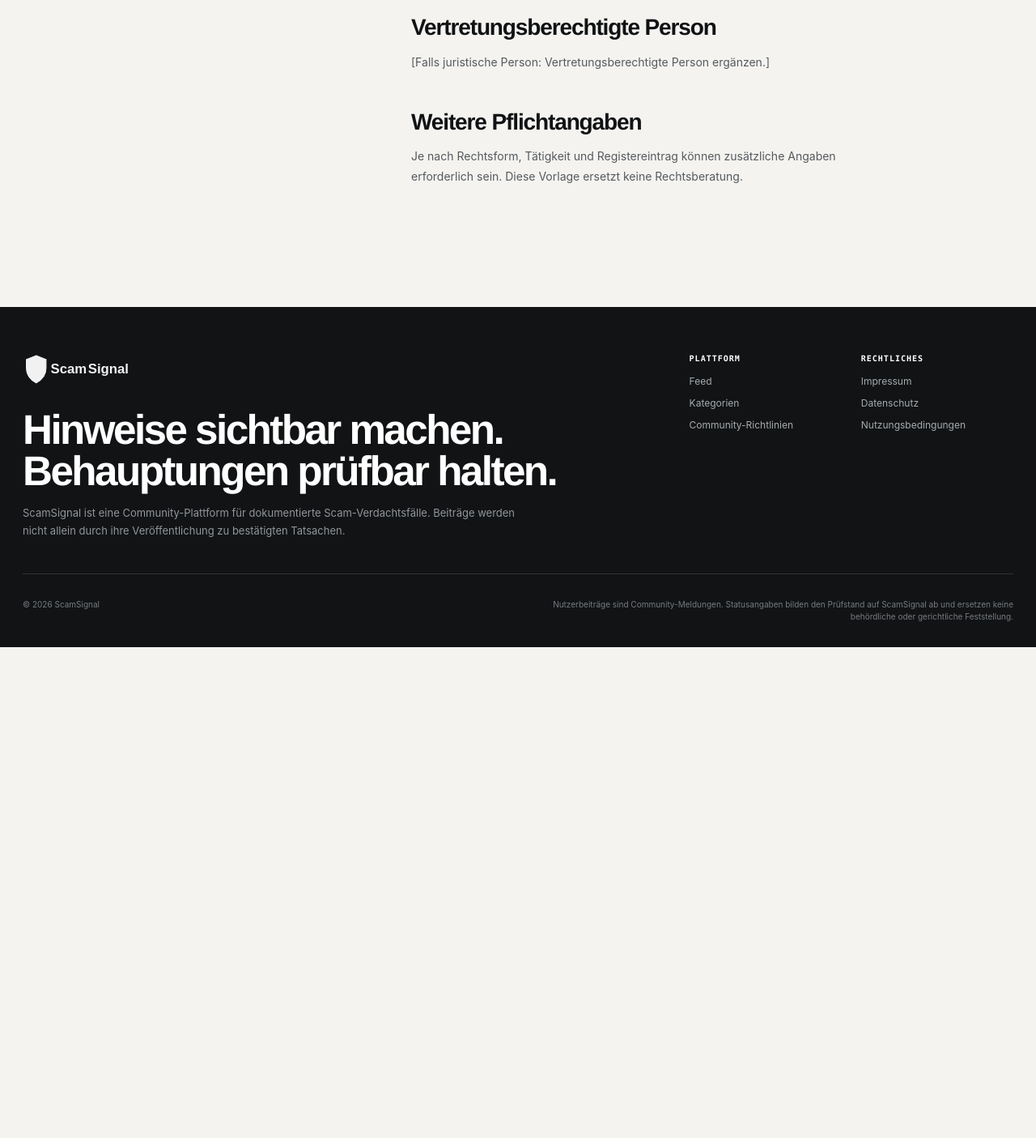
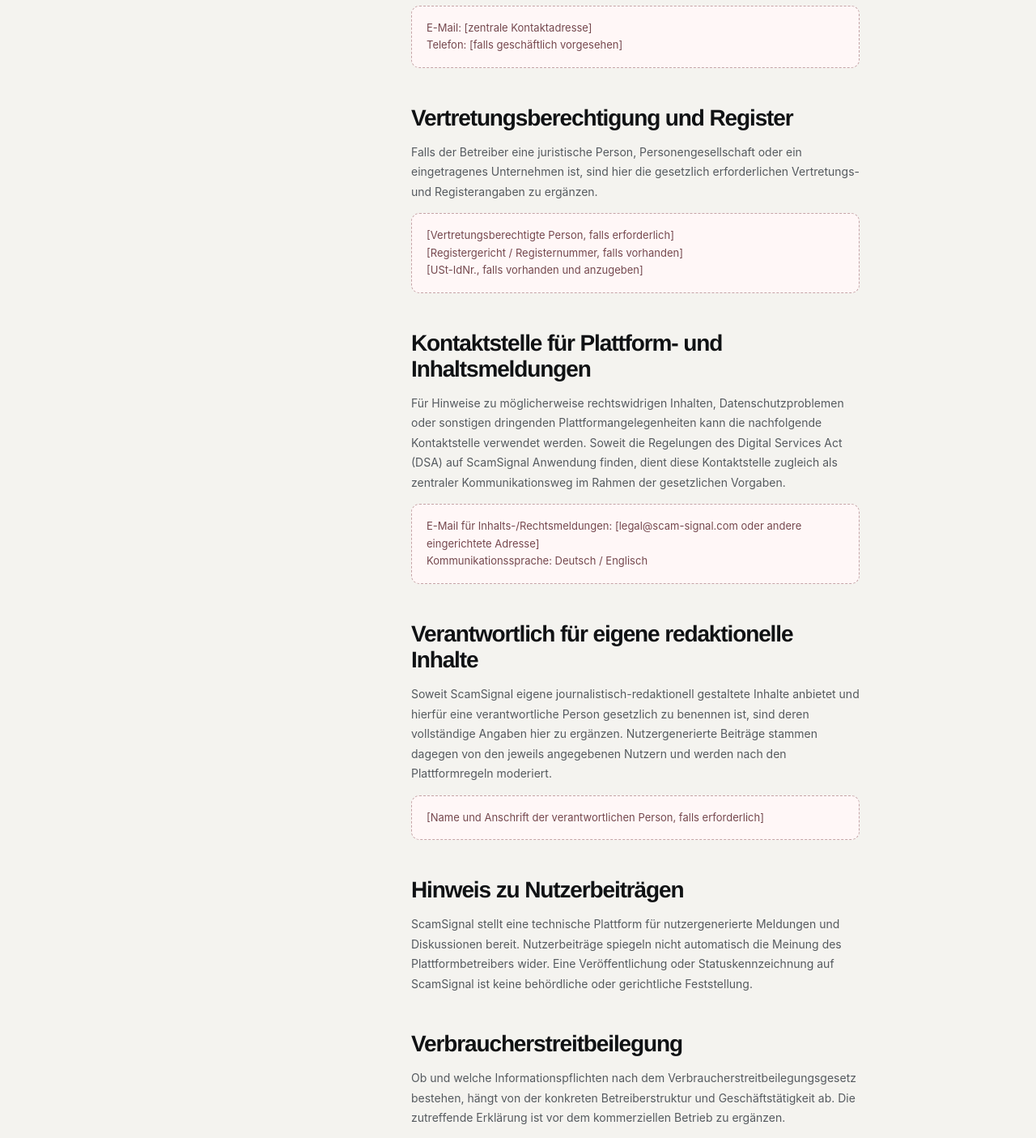
Before and after one commit to Cra4Zzy/Scam-Signal, a Next.js app: page /impressum in a window 1280 px wide. Shown: the part 960-2365 px from the top of the page at 81% size. Before the commit the page ends 1759 px from the top, so only its background shows below. Built offline with nearby package versions, Linux system fonts and the light colour scheme; no server answers.

Commit message:
Rewrite professional ScamSignal imprint

```diff
--- a/app/impressum/page.tsx
+++ b/app/impressum/page.tsx
@@ -1,4 +1,38 @@
 import type { Metadata } from 'next'
 import LegalShell from '@/components/legal/LegalShell'
+
 export const metadata: Metadata = { title: 'Impressum' }
-export default function Page(){return <LegalShell title="Impressum" notice="Vor dem öffentlichen Launch müssen hier die echten Betreiberangaben eingesetzt und rechtlich geprüft werden."><h2>Angaben gemäß § 5 DDG</h2><div className="legal-placeholder">[Vollständiger Name / Unternehmensname]<br/>[Rechtsform, falls vorhanden]<br/>[ladungsfähige Anschrift]<br/>Deutschland</div><h2>Kontakt</h2><div className="legal-placeholder">E-Mail: [kontakt@scamsignal.de]<br/>Telefon: [falls erforderlich]</div><h2>Vertretungsberechtigte Person</h2><p>[Falls juristische Person: Vertretungsberechtigte Person ergänzen.]</p><h2>Weitere Pflichtangaben</h2><p>Je nach Rechtsform, Tätigkeit und Registereintrag können zusätzliche Angaben erforderlich sein. Diese Vorlage ersetzt keine Rechtsberatung.</p></LegalShell>}
+
+export default function Page(){
+  return <LegalShell
+    title="Impressum"
+    intro="Anbieterkennzeichnung und zentrale Kontaktinformationen für ScamSignal."
+    eyebrow="ANBIETER · KONTAKT · TRANSPARENZ"
+    notice="Dieses Impressum ist strukturell vorbereitet, aber noch nicht veröffentlichungsreif, solange die markierten Betreiberangaben fehlen. Vor breiter Bewerbung der Plattform müssen Name, ladungsfähige Anschrift und Kontakt vollständig eingesetzt werden."
+  >
+    <h2>Angaben gemäß § 5 DDG</h2>
+    <div className="legal-placeholder"><strong>NOCH EINTRAGEN:</strong><br/>[Vollständiger Name / Unternehmensname]<br/>[Rechtsform, falls vorhanden]<br/>[ladungsfähige Anschrift – kein reines Postfach]<br/>[PLZ Ort]<br/>Deutschland</div>
+
+    <h2>Kontakt</h2>
+    <div className="legal-placeholder">E-Mail: [zentrale Kontaktadresse]<br/>Telefon: [falls geschäftlich vorgesehen]</div>
+
+    <h2>Vertretungsberechtigung und Register</h2>
+    <p>Falls der Betreiber eine juristische Person, Personengesellschaft oder ein eingetragenes Unternehmen ist, sind hier die gesetzlich erforderlichen Vertretungs- und Registerangaben zu ergänzen.</p>
+    <div className="legal-placeholder">[Vertretungsberechtigte Person, falls erforderlich]<br/>[Registergericht / Registernummer, falls vorhanden]<br/>[USt-IdNr., falls vorhanden und anzugeben]</div>
+
+    <h2>Kontaktstelle für Plattform- und Inhaltsmeldungen</h2>
+    <p>Für Hinweise zu möglicherweise rechtswidrigen Inhalten, Datenschutzproblemen oder sonstigen dringenden Plattformangelegenheiten kann die nachfolgende Kontaktstelle verwendet werden. Soweit die Regelungen des Digital Services Act (DSA) auf ScamSignal Anwendung finden, dient diese Kontaktstelle zugleich als zentraler Kommunikationsweg im Rahmen der gesetzlichen Vorgaben.</p>
+    <div className="legal-placeholder">E-Mail für Inhalts-/Rechtsmeldungen: [legal@scam-signal.com oder andere eingerichtete Adresse]<br/>Kommunikationssprache: Deutsch / Englisch</div>
+
+    <h2>Verantwortlich für eigene redaktionelle Inhalte</h2>
+    <p>Soweit ScamSignal eigene journalistisch-redaktionell gestaltete Inhalte anbietet und hierfür eine verantwortliche Person gesetzlich zu benennen ist, sind deren vollständige Angaben hier zu ergänzen. Nutzergenerierte Beiträge stammen dagegen von den jeweils angegebenen Nutzern und werden nach den Plattformregeln moderiert.</p>
+    <div className="legal-placeholder">[Name und Anschrift der verantwortlichen Person, falls erforderlich]</div>
+
+    <h2>Hinweis zu Nutzerbeiträgen</h2>
+    <p>ScamSignal stellt eine technische Plattform für nutzergenerierte Meldungen und Diskussionen bereit. Nutzerbeiträge spiegeln nicht automatisch die Meinung des Plattformbetreibers wider. Eine Veröffentlichung oder Statuskennzeichnung auf ScamSignal ist keine behördliche oder gerichtliche Feststellung.</p>
+
+    <h2>Verbraucherstreitbeilegung</h2>
+    <p>Ob und welche Informationspflichten nach dem Verbraucherstreitbeilegungsgesetz bestehen, hängt von der konkreten Betreiberstruktur und Geschäftstätigkeit ab. Die zutreffende Erklärung ist vor dem kommerziellen Betrieb zu ergänzen.</p>
+    <div className="legal-placeholder">[Falls anwendbar: Erklärung zur Bereitschaft/Verpflichtung zur Teilnahme an einem Streitbeilegungsverfahren ergänzen.]</div>
+  </LegalShell>
+}
```
